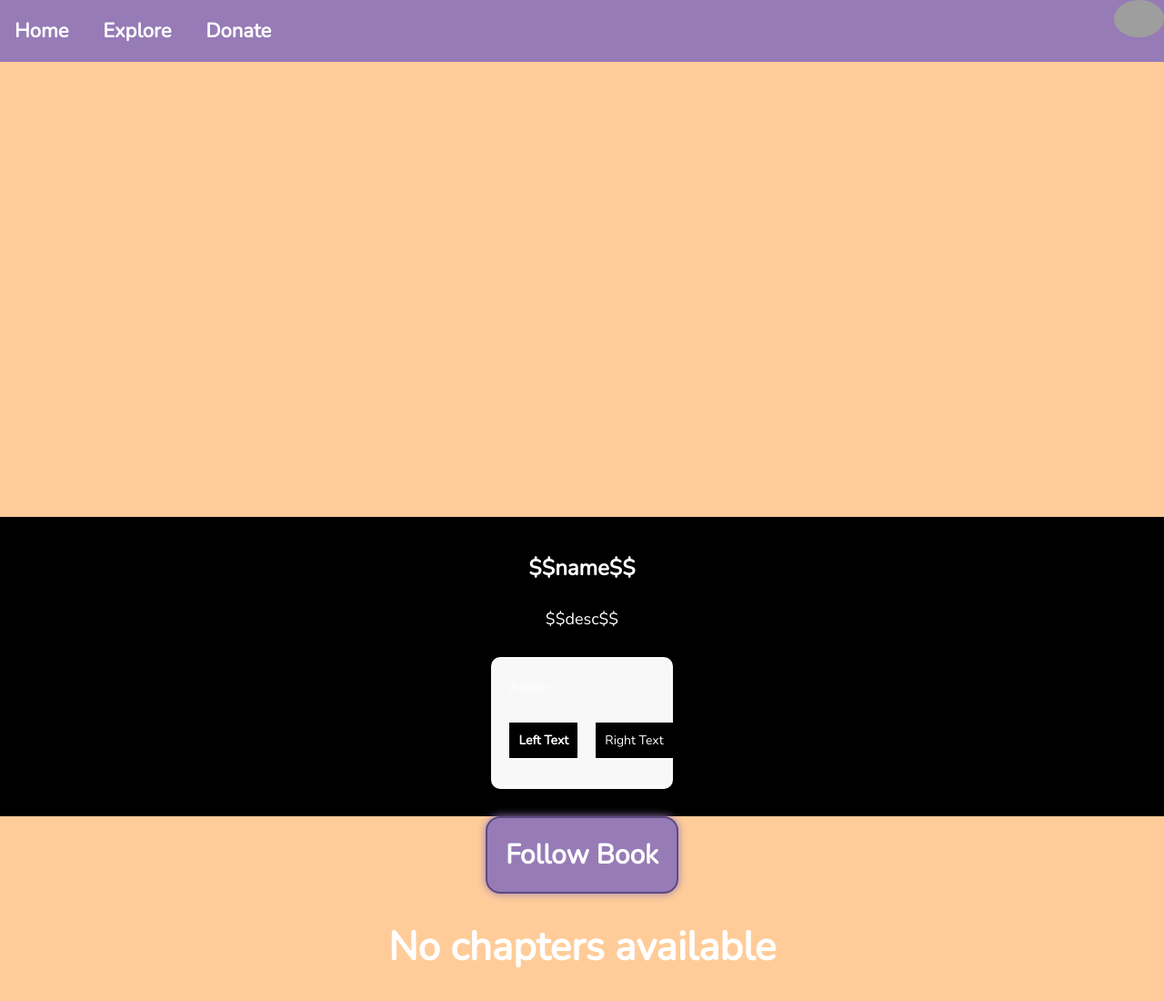
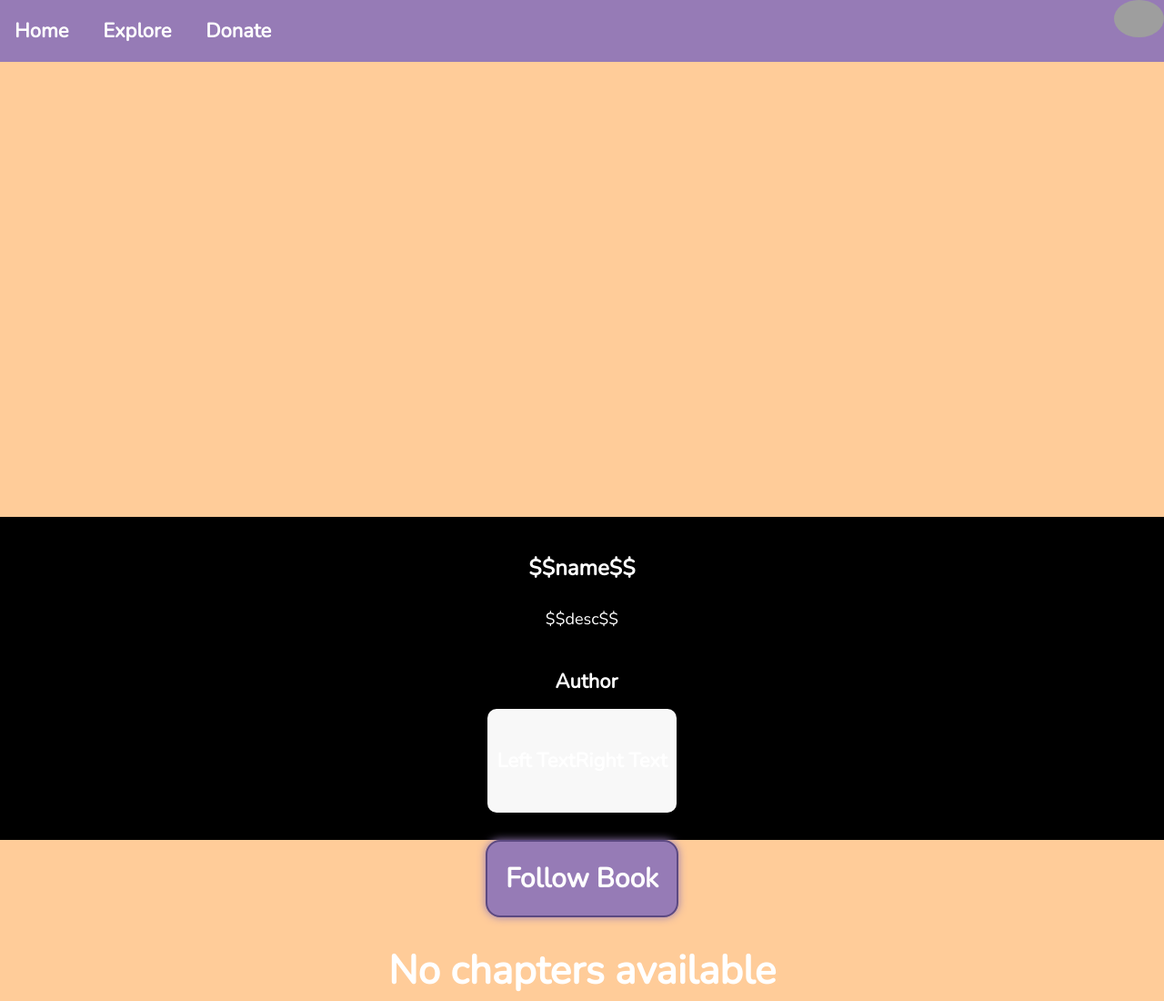
Before and after one commit to ShiSiLang/novels, a website: page html/book.html in a window 1280 px wide. Shown: the top 1100 px of the page at 91% size. Drawn offline with nearby package versions, Linux system fonts and the light colour scheme; grey boxes are pictures that could not be loaded.

Commit message:
Update book.html

```diff
--- a/html/book.html
+++ b/html/book.html
@@ -208,16 +208,11 @@
   border-radius: 10px;
   padding: 10px;
   background-color: #f8f8f8;
+  color: #fff;
   display: flex;
   flex-direction: column;
   align-items: flex-start;
   margin: 10px;
-}
-
-.author {
-  font-size: 14px;
-  margin-left: 10px;
-  margin-bottom: 5px;
 }
 
 .content {
@@ -225,26 +220,24 @@
   justify-content: space-between;
   align-items: center;
   width: 100%;
-  margin: 10px;
+  margin: 10px 0;
 }
 
 .left-text {
-  text-align: left;
-  font-size: 14px;
   font-weight: bold;
-  color: #fff;
-  background-color: #000;
-  padding: 10px;
 }
 
 .right-text {
   text-align: right;
-  font-size: 14px;
-  color: #fff;
-  background-color: #000;
-  padding: 10px;
+  font-weight: bold;
 }
 
+
+.author {
+  font-weight: bold;
+  margin-left: 10px;
+  margin-bottom: 5px;
+}
 
   .text {
     padding-bottom: 25px;
@@ -445,8 +438,8 @@
 <div class="container">
   <h2 class="title">$$name$$</h2>
   <p class="description">$$desc$$</p>
+    <p class="author">Author</p>
   <div class="rounded-box">
-    <p class="author">Author</p>
     <div class="content">
       <p class="left-text">Left Text</p>
       <p class="right-text">Right Text</p>
```
